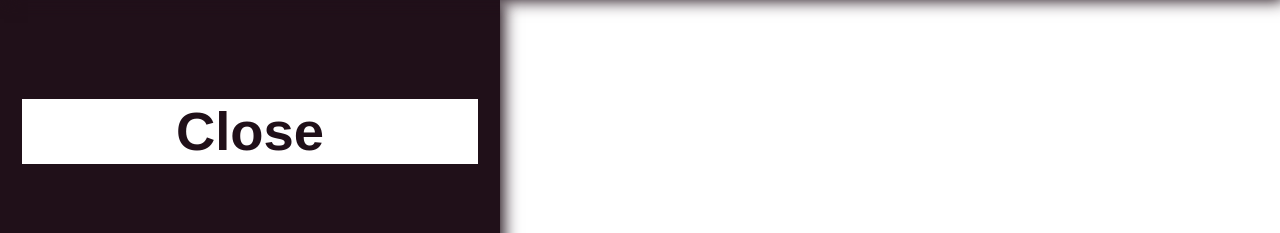
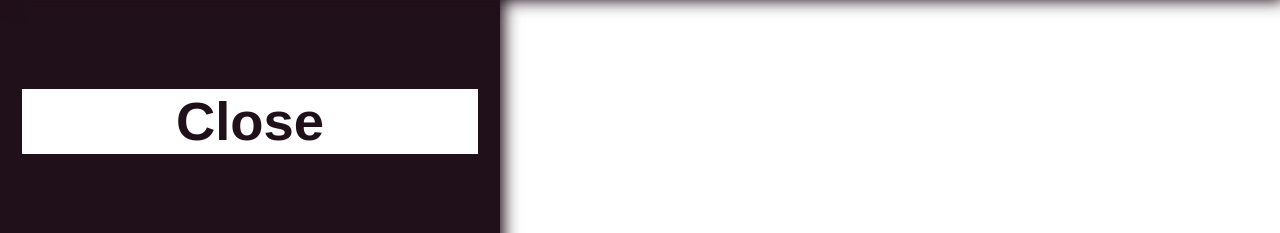
Before and after one commit to Robb1010/quickpick, a plain HTML site: page index.html in a window 1280 px wide. Shown: the part 153-386 px from the top of the page. Drawn offline with Linux system fonts and the light colour scheme.

Commit message:
fixed height

```diff
--- a/index.css
+++ b/index.css
@@ -94,7 +94,7 @@ li {
   display: flex;
   flex-direction: column;
   position: absolute;
-  top: 150px;
+  top: 0;
   left: 0;
   background-color: #201019;
   width: 500px;
@@ -130,7 +130,7 @@ button {
 }
 
 .close {
-  margin: 100px 20px 80px 20px;
+  margin: 240px 20px 80px 20px;
 }
 
 .go {
```
